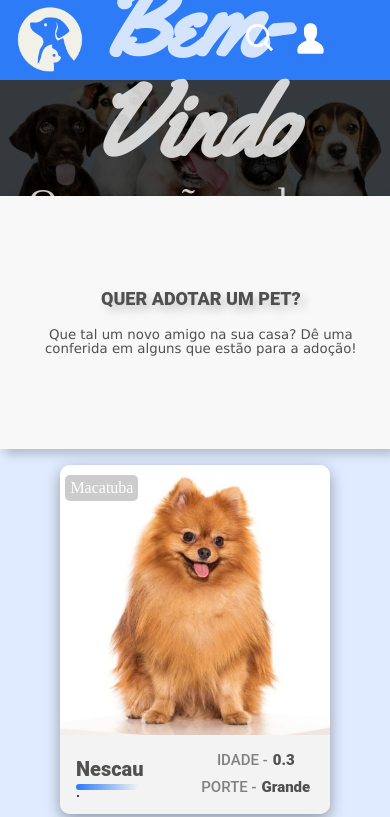
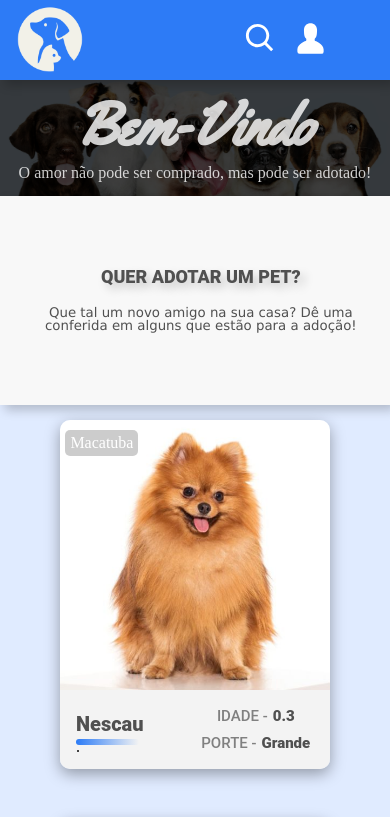
Before and after one commit to dudagiglioli/adotalp--web, a React (Create React App) app: page / in a window 390 px wide. Shown: the top 817 px of the page. Built offline with nearby package versions, Linux system fonts and the light colour scheme; some icons are missing.

Commit message:
Need Banner Responsive

```diff
--- a/src/pages/Home/Home.module.scss
+++ b/src/pages/Home/Home.module.scss
@@ -7,7 +7,7 @@
     background-color: white;
 }
 .bannerBox{
-    position: relative;
+    position:static;
     width: 100%;
     display: flex;
     align-items: center;
@@ -41,13 +41,12 @@
 
 .adoteContainer{
     background-color: rgb(248, 248, 248);
-    height: 30vh;
+    padding: 4.5rem 0;
     box-shadow: 5px 5px 10px rgba(0, 0, 0, .212);
     position: relative;
 }
 .adoteBox{
     background: none;
-    height: 100%;
     margin-left: 10%;
     margin-right: 10%;
     display: flex;
@@ -222,6 +221,14 @@
     .animaisCard{
         width: 270px;
     }
+
+
+    .h1{
+        font-size: 60px;
+    }
+    .h2{
+        font-size: medium;
+    }
 }
 
 
```
